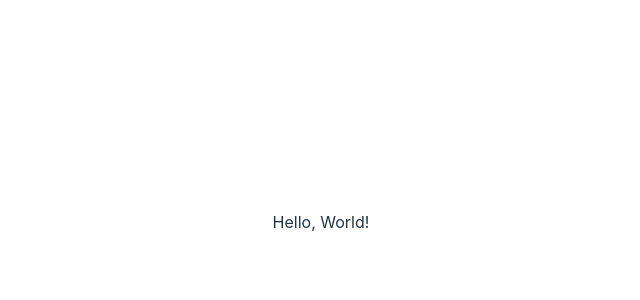
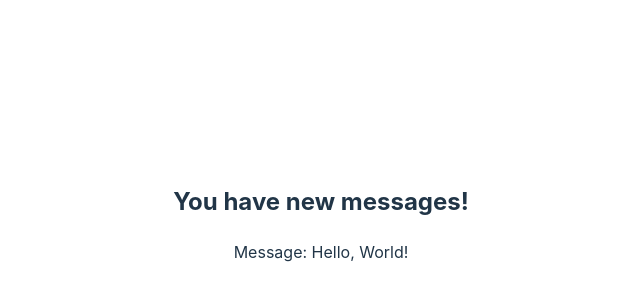
Before and after one commit to cunlim/react03, a React (Vite) app: page / in a window 1280 px wide. Shown: the part 178-478 px from the top of the page, without its empty margins (319-959 px from the left). Built offline with nearby package versions, Linux system fonts and the light colour scheme.

Commit message:
React 08 - 조건부 렌더링과 리스트 렌더링 04

```diff
--- a/src/App.jsx
+++ b/src/App.jsx
@@ -6,7 +6,8 @@ const message = "Hello, World!";
 function App() {
   return (
     <>
-      {hasMessage && message}
+      {hasMessage && <h2>You have new messages!</h2>}
+      {message && <p>Message: {message}</p>}
     </>
   )
 }
```
